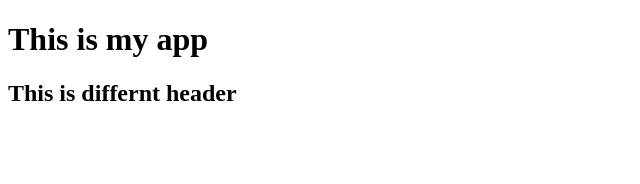
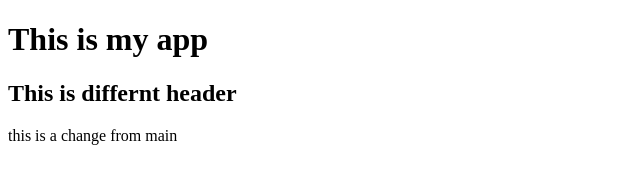
Before and after one commit to bencavins/urban-succotash, a plain HTML site: page index.html in a window 1280 px wide. Shown: the whole page, without its empty margins (0-640 px from the left). Drawn offline with Linux system fonts and the light colour scheme.

Commit message:
add a p tag

```diff
--- a/index.html
+++ b/index.html
@@ -6,5 +6,6 @@
     <body>
         <h1>This is my app</h1>
         <h2>This is differnt header</h2>
+        <p>this is a change from main</p>
     </body>
 </html>
```
